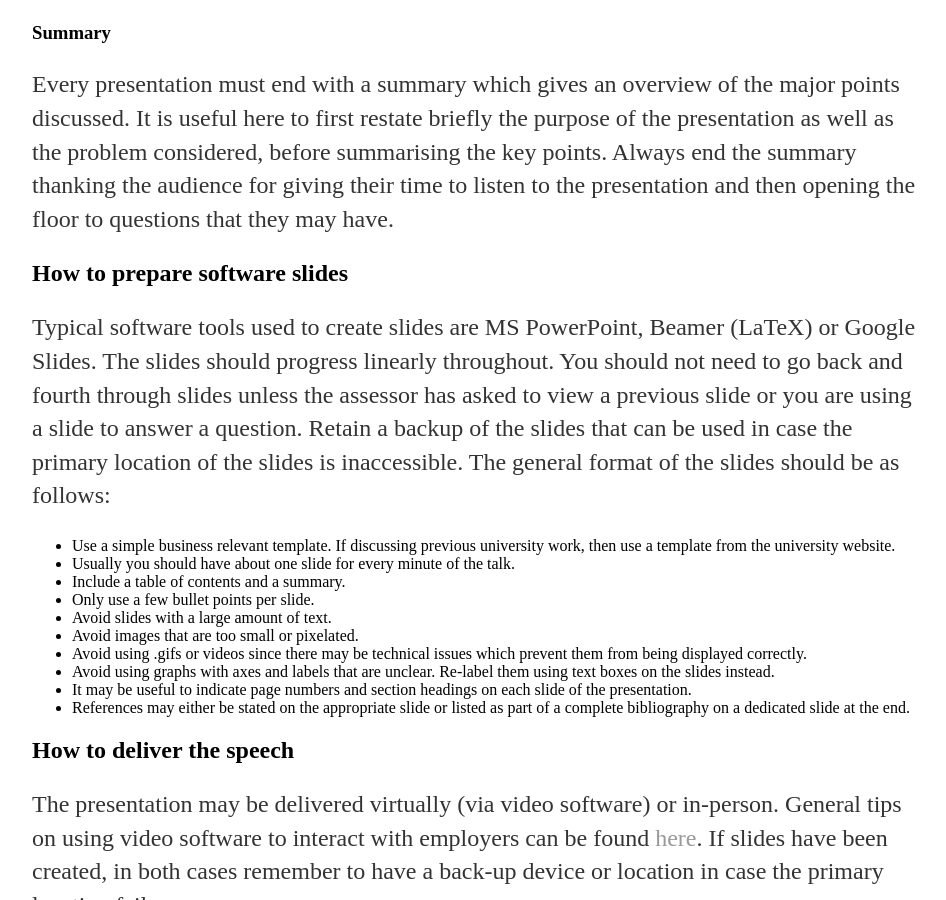
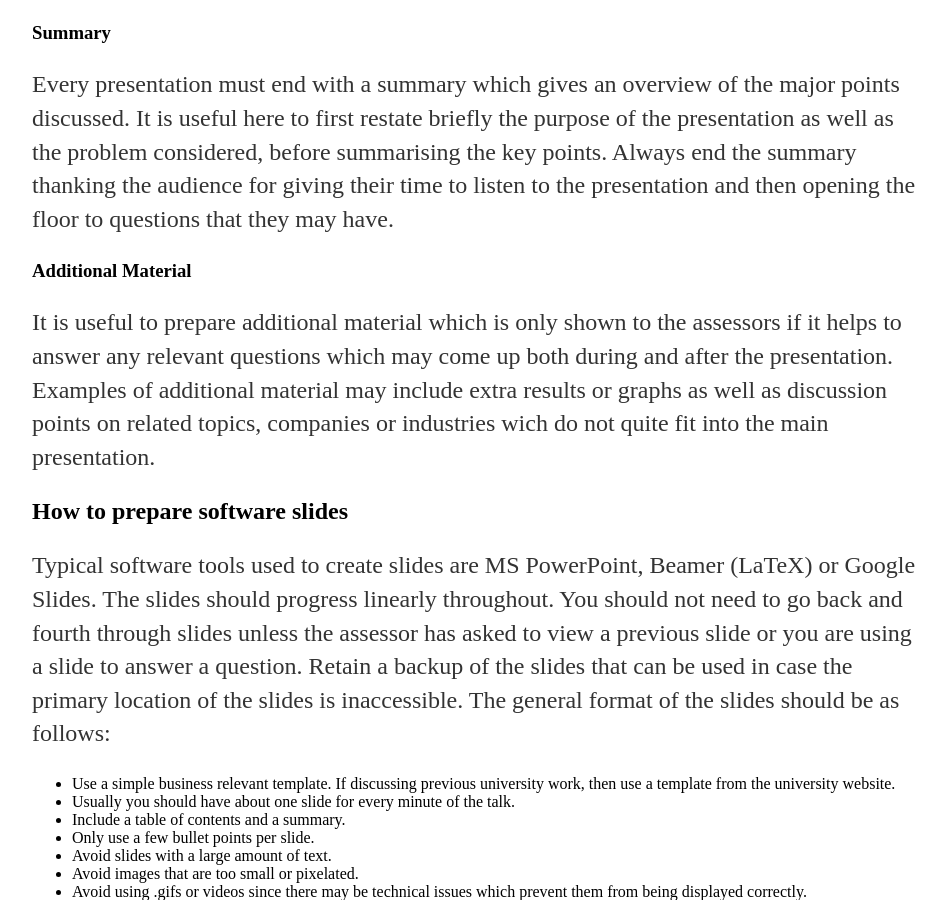
Before and after one commit to pa5411/Graduate-Job-Help, a Jekyll site: the page built from deliveringpresentations.html, in a window 1280 px wide and 900 px high, scrolled down 1864 px. Shown: the whole window, without its empty margins (160-1106 px from the left). Built offline with Jekyll 4.4.1, drawn with Linux system fonts in a browser that asks for light colours.

Commit message:
add new additional material section

```diff
--- a/deliveringpresentations.html
+++ b/deliveringpresentations.html
@@ -31,6 +31,10 @@ date: 2021-06-17
 		<h3> Summary </h3>
 
 		<p> Every presentation must end with a summary which gives an overview of the major points discussed. It is useful here to first restate briefly the purpose of the presentation as well as the problem considered, before summarising the key points. Always end the summary thanking the audience for giving their time to listen to the presentation and then opening the floor to questions that they may have. </p>
+
+		<h3> Additional Material </h3>
+
+		<p> It is useful to prepare additional material which is only shown to the assessors if it helps to answer any relevant questions which may come up both during and after the presentation. Examples of additional material may include extra results or graphs as well as discussion points on related topics, companies or industries wich do not quite fit into the main presentation. </p>
 
 		<h2> How to prepare software slides </h2>
 
```
